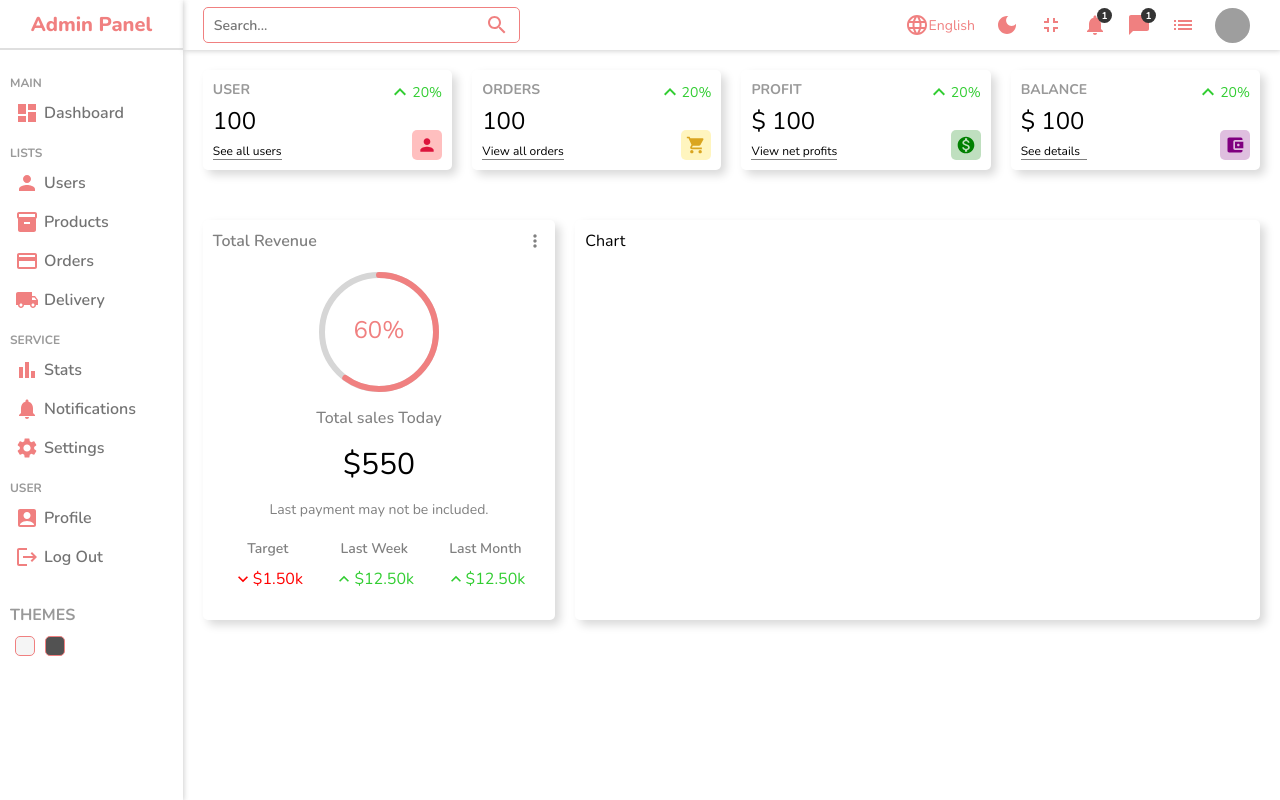
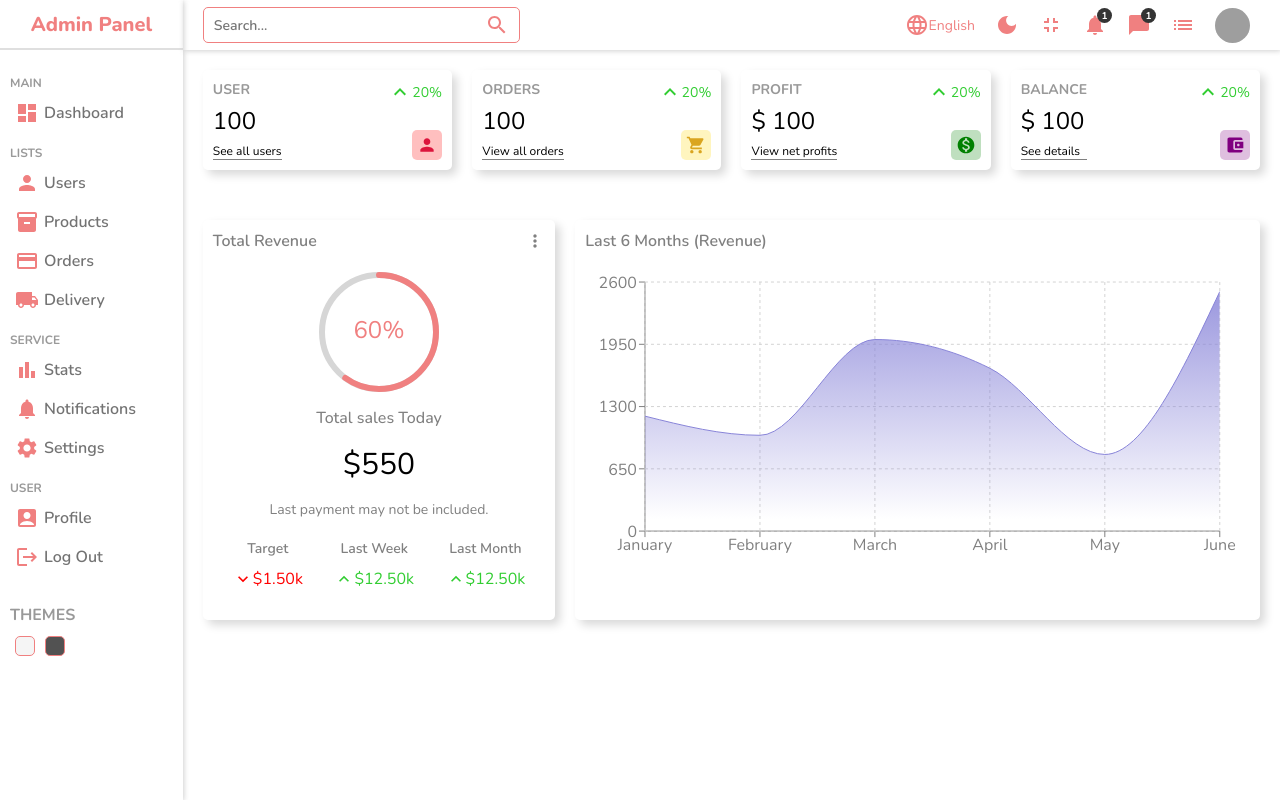
Before and after one commit to RizwanAhmed3000/Admin-Panel, a React (Create React App) app: page / in a window 1280 px wide. Built offline with nearby package versions, Linux system fonts and the light colour scheme; grey boxes are pictures that could not be loaded.

Commit message:
recharts

```diff
--- a/package.json
+++ b/package.json
@@ -15,6 +15,7 @@
     "react-dom": "^18.2.0",
     "react-router-dom": "^6.21.1",
     "react-scripts": "5.0.1",
+    "recharts": "^2.10.4",
     "sass": "^1.69.7",
     "web-vitals": "^2.1.4"
   },
--- a/src/Components/Chart/Chart.jsx
+++ b/src/Components/Chart/Chart.jsx
@@ -1,7 +1,84 @@
 import "./chart.scss"
+import { AreaChart, Area, XAxis, YAxis, CartesianGrid, Tooltip, ResponsiveContainer } from 'recharts';
+
 
 export const Chart = () => {
+
+    const data = [
+        { name: "January", Total: 1200 },
+        { name: "February", Total: 1000 },
+        { name: "March", Total: 2000 },
+        { name: "April", Total: 1700 },
+        { name: "May", Total: 800 },
+        { name: "June", Total: 2500 },
+    ]
+
+    // const data = [
+    //     {
+    //         name: 'Page A',
+    //         uv: 4000,
+    //         pv: 2400,
+    //         amt: 2400,
+    //     },
+    //     {
+    //         name: 'Page B',
+    //         uv: 3000,
+    //         pv: 1398,
+    //         amt: 2210,
+    //     },
+    //     {
+    //         name: 'Page C',
+    //         uv: 2000,
+    //         pv: 9800,
+    //         amt: 2290,
+    //     },
+    //     {
+    //         name: 'Page D',
+    //         uv: 2780,
+    //         pv: 3908,
+    //         amt: 2000,
+    //     },
+    //     {
+    //         name: 'Page E',
+    //         uv: 1890,
+    //         pv: 4800,
+    //         amt: 2181,
+    //     },
+    //     {
+    //         name: 'Page F',
+    //         uv: 2390,
+    //         pv: 3800,
+    //         amt: 2500,
+    //     },
+    //     {
+    //         name: 'Page G',
+    //         uv: 3490,
+    //         pv: 4300,
+    //         amt: 2100,
+    //     },
+    // ];
+
     return (
-        <div className="chart">Chart</div>
+        <div className="chart">
+            <div className="title">
+                Last 6 Months (Revenue)
+            </div>
+            <ResponsiveContainer width="100%" aspect={2.3 / 1}>
+                <AreaChart width={730} height={250} data={data}
+                    margin={{ top: 10, right: 30, left: 0, bottom: 0 }}>
+                    <defs>
+                        <linearGradient id="total" x1="0" y1="0" x2="0" y2="1">
+                            <stop offset="5%" stopColor="#8884d8" stopOpacity={0.8} />
+                            <stop offset="95%" stopColor="#8884d8" stopOpacity={0} />
+                        </linearGradient>
+                    </defs>
+                    <XAxis dataKey="name" stroke="gray"/>
+                    <YAxis stroke="gray" />
+                    <CartesianGrid strokeDasharray="3 3" className="chartGrid"/>
+                    <Tooltip />
+                    <Area type="monotone" dataKey="Total" stroke="#8884d8" fillOpacity={1} fill="url(#total)" />
+                </AreaChart>
+            </ResponsiveContainer>
+        </div>
     )
 }
--- a/src/Components/Chart/chart.scss
+++ b/src/Components/Chart/chart.scss
@@ -4,4 +4,14 @@
     box-shadow: 5px 5px 10px #d9d9d9,
         -5px -5px 10px #ffffff;
     padding: 10px;
+
+    .title{
+        font-weight: 600;
+        color: gray;
+        margin-bottom: 20px;
+    }
+
+    .chartGrid{
+        stroke: lightgray;
+    }
 }
```
Also changed, not shown: 1 other file (tests, documents, lock files or other folders).
